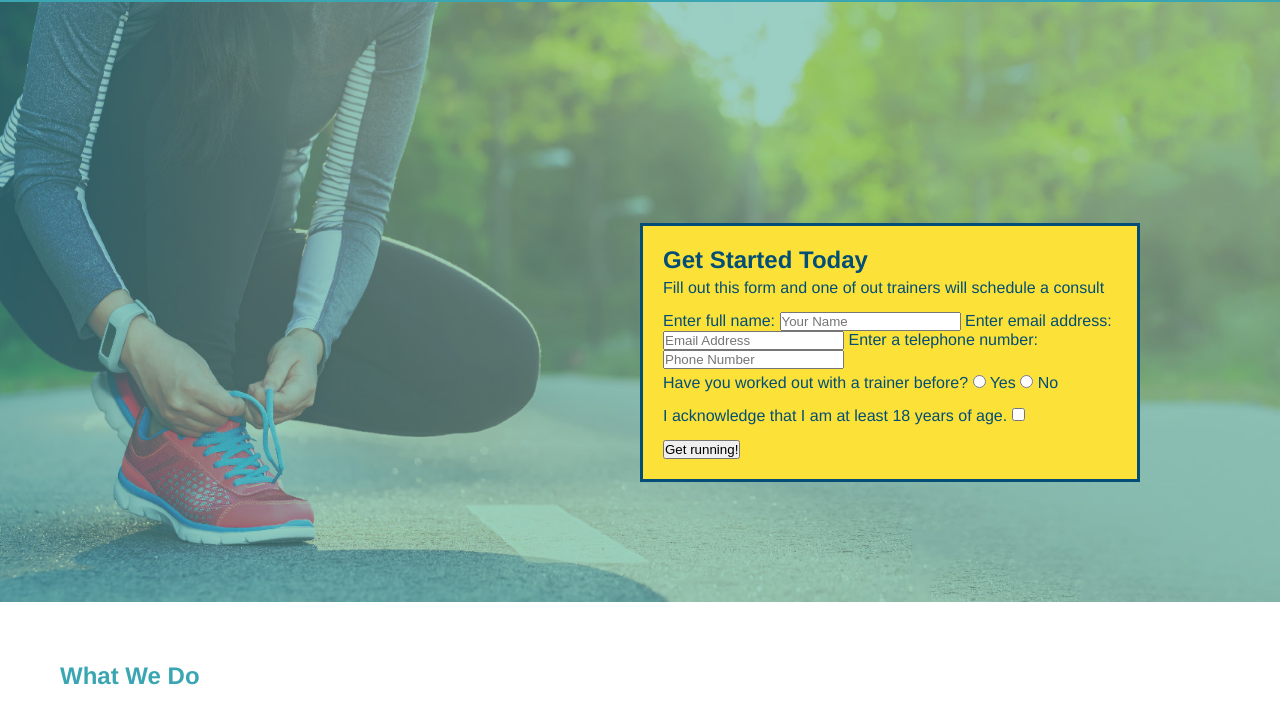
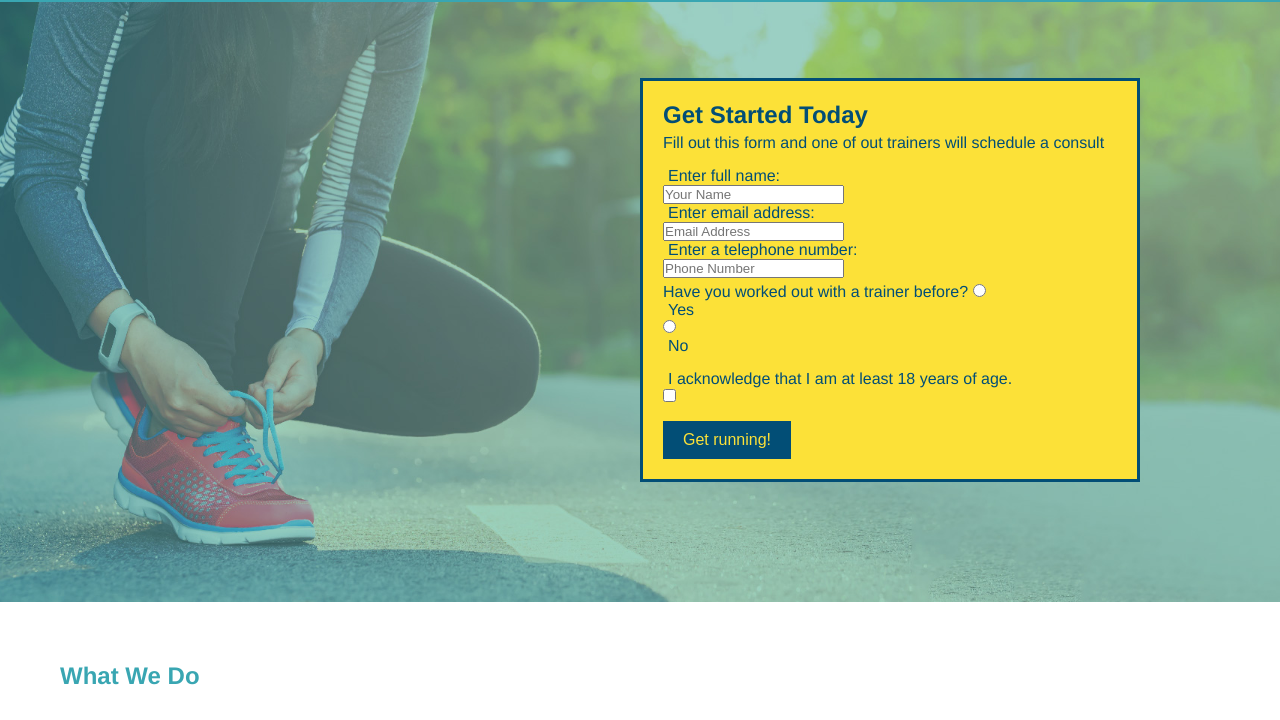
Before and after one commit to Lyn-rpg/run-buddy-2, a plain HTML site: page index.html in a window 1280 px wide. Shown: the part 80-800 px from the top of the page. Drawn offline with Linux system fonts and the light colour scheme.

Commit message:
hero style

```diff
--- a/style2.css
+++ b/style2.css
@@ -11,6 +11,14 @@
     background-size: cover ;
     background-position: center;
     position: relative;
+  }
+
+  .hero-form button {
+    color: #fce138;
+    background-color: #024e76;
+    border: none;
+    padding: 10px 20px;
+    font-size: 16px;
   }
   /*hero style end */
 
@@ -44,6 +52,14 @@
     width: 100%;
     margin-bottom: 15px;
   }
+
+  .hero-form label  {
+    margin: 0 5px;
+    display: block;
+  }
+
+
+
 
 header {
     padding: 20px 35px;
```
Also changed, not shown: index.html (+3 -0 lines).
